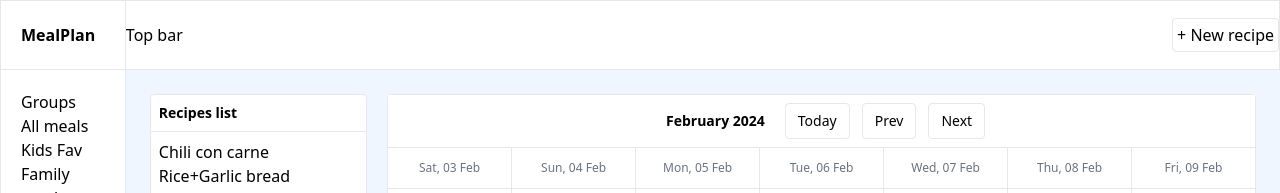
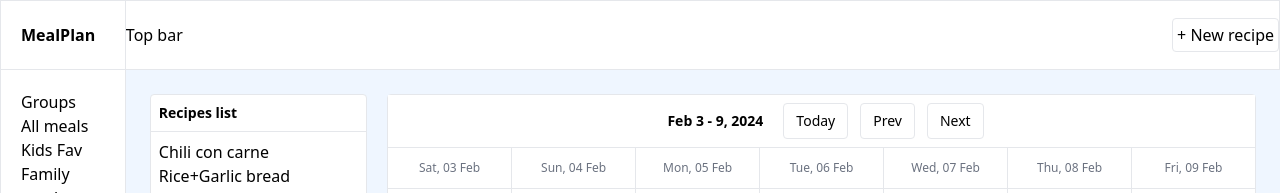
Before and after one commit to irynahowarth/meal-planning, a React (Vite) app: page / in a window 1280 px wide. Shown: the top 193 px of the page. Built offline with nearby package versions, Linux system fonts and the light colour scheme.

Commit message:
[feature]: add dynamic title for veiwing week dates

```diff
--- a/src/components/Board.jsx
+++ b/src/components/Board.jsx
@@ -36,10 +36,36 @@ export default function Board() {
     });
   }
 
+  const getWeekTitle = () => {
+    if (viewWeek.length < 1) return;
+
+    let title = "";
+    const startMonth = viewWeek[0].toLocaleDateString("en-GB", {
+      month: "short",
+    });
+
+    const endMonth =
+      viewWeek[0].getMonth() === viewWeek[6].getMonth()
+        ? ""
+        : `${viewWeek[6].toLocaleDateString("en-GB", {
+            month: "short",
+          })} `;
+
+    const endYear = viewWeek[6].getFullYear();
+    const startYear =
+      viewWeek[0].getFullYear() === endYear
+        ? ""
+        : `, ${viewWeek[0].getFullYear()}`;
+
+    title = `${startMonth} ${viewWeek[0].getDate()}${startYear} - ${endMonth}${viewWeek[6].getDate()}, ${endYear}`;
+    return title;
+  };
+
+  getWeekTitle();
   return (
     <div className="board-main w-4/5 bg-white border rounded">
       <div className="board-nav bg-white border-b p-2 text-sm flex gap-3 justify-center">
-        <h2 className="text-sm font-bold p-2">February 2024</h2>
+        <h2 className="text-sm font-bold p-2">{getWeekTitle()}</h2>
         <button
           className="border rounded p-1 px-3"
           onClick={() => setViewToday(todayDate)}
```
